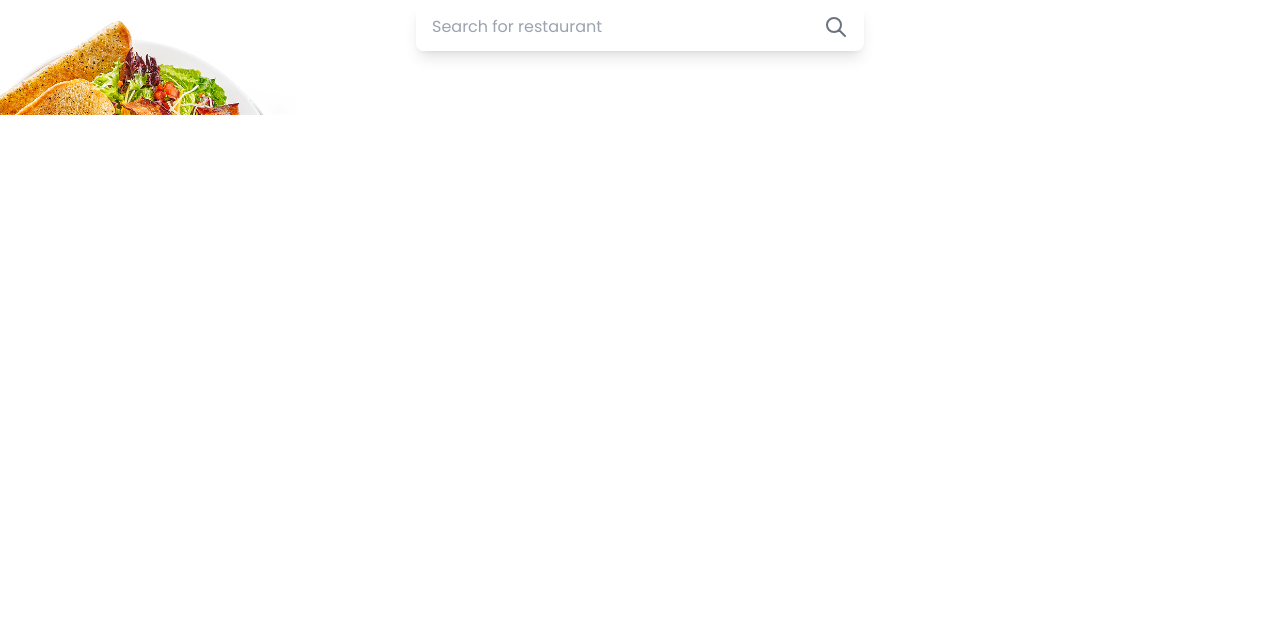
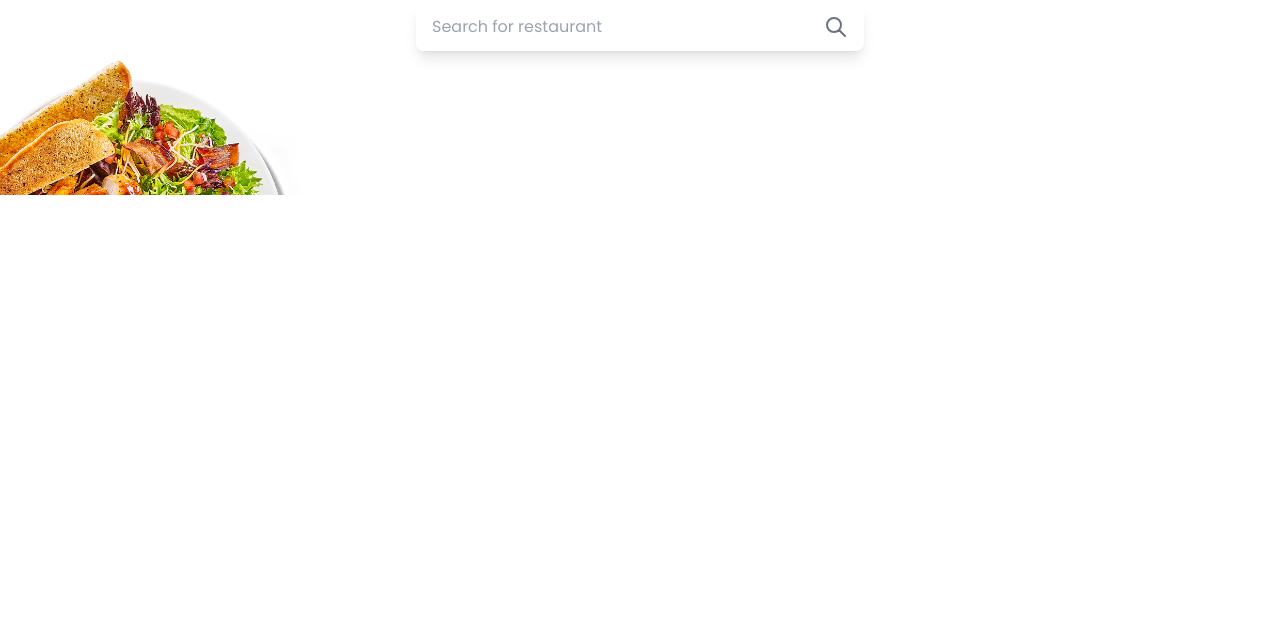
Before and after one commit to ub-victor/Awesome-Restaurant, a plain HTML site: page index.html in a window 1280 px wide. Shown: the part 181-800 px from the top of the page. Drawn offline with nearby package versions, Linux system fonts and the light colour scheme.

Commit message:
initial commit

```diff
--- a/index.html
+++ b/index.html
@@ -45,7 +45,7 @@
         </div>
     </header>
     <main class="pt-14">
-        <div class="bg-cover bg-center text-center h-60 py-16 object-cover" style="background-image:url('img/10007.png');">
+        <div class="bg-cover bg-center text-center h-80 py-16 object-cover" style="background-image:url('img/10007.png');">
             <!-- Text Banner -->
             <div class="text-banner font-bold text-4xl text-black mb-6">
                 Find nearby restaurants
```
